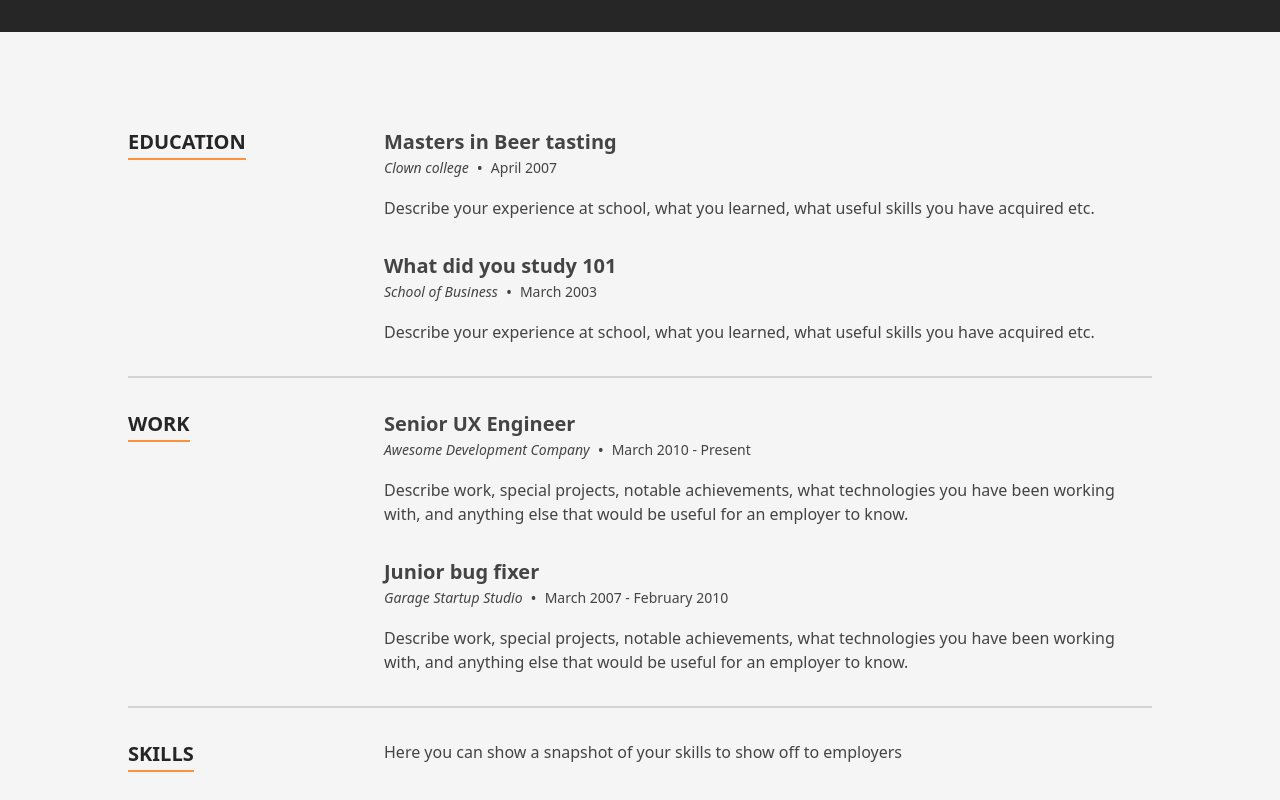
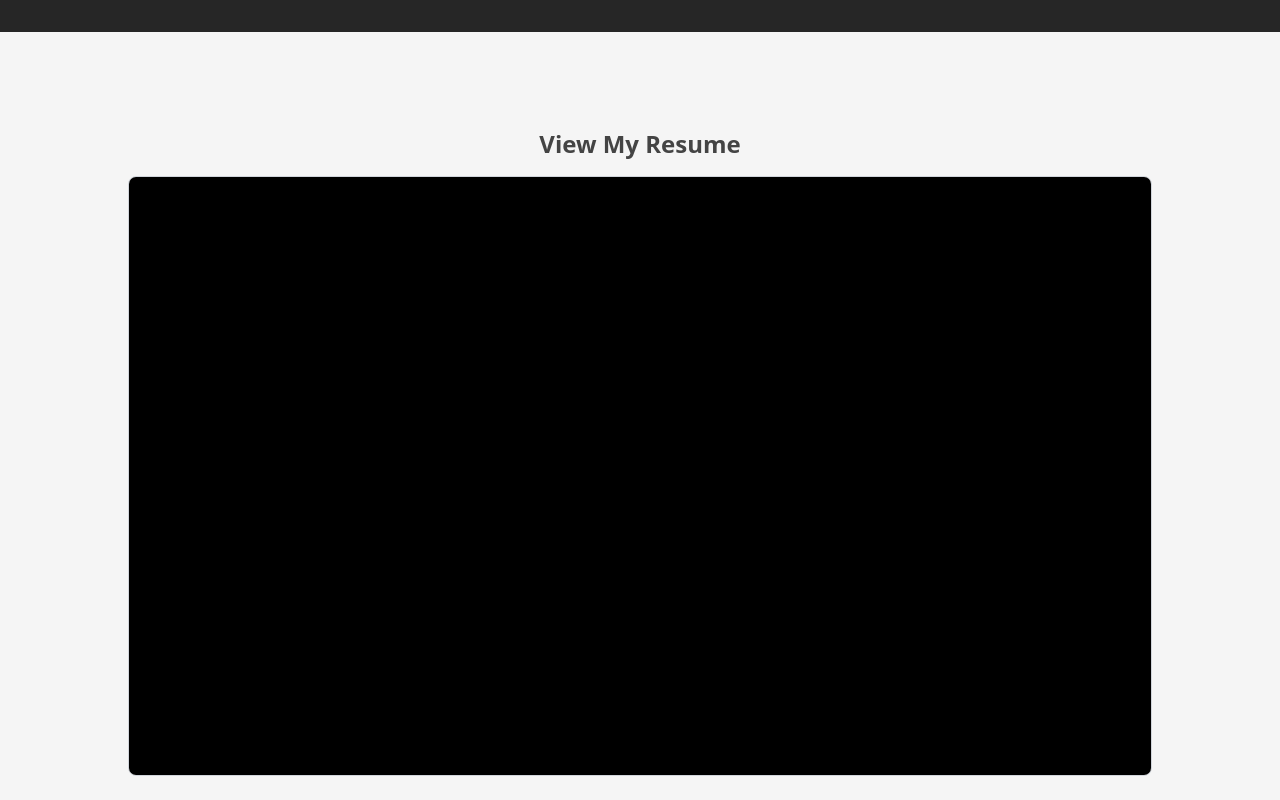
Before and after one commit to 7IronSnow7/personal_portfolio_main, a Next.js app: page / in a window 1280 px wide. Shown: the part 1200-2000 px from the top of the page. Built offline with nearby package versions, Linux system fonts and the light colour scheme.

Commit message:
Added a resume option and clickable

```diff
--- a/src/components/Sections/Resume/index.tsx
+++ b/src/components/Sections/Resume/index.tsx
@@ -9,6 +9,19 @@ import TimelineItem from './TimelineItem';
 const Resume: FC = memo(() => {
   return (
     <Section className="bg-neutral-100" sectionId={SectionId.Resume}>
+        {/* Add PDF Resume Viewer at the top */}
+        <div className="mb-8">
+        <h2 className="text-2xl font-bold text-center mb-4">View My Resume</h2>
+        <div className="w-full h-[600px] border border-gray-300 rounded-lg overflow-hidden">
+          <iframe
+            src="/pdfs/resume.pdf"
+            className="w-full h-full"
+            title="Resume PDF"
+          />
+        </div>
+      </div>
+
+      {/* Keep existing content */}
       <div className="flex flex-col divide-y-2 divide-neutral-300">
         <ResumeSection title="Education">
           {education.map((item, index) => (
--- a/src/data/data.tsx
+++ b/src/data/data.tsx
@@ -86,7 +86,7 @@ export const heroData: Hero = {
   ),
   actions: [
     {
-      href: '/assets/resume.pdf',
+      href: '/pdfs/resume.pdf',
       text: 'Resume',
       primary: true,
       Icon: ArrowDownTrayIcon,
--- a/src/data/dataDef.ts
+++ b/src/data/dataDef.ts
@@ -22,7 +22,7 @@ export interface HomepageMeta {
  */
 export interface Hero {
   videoSrc?: string;
-  // imageSrc: string;
+  // imageSrc: string; < If want to use image as background
   name: string;
   description: JSX.Element;
   actions: HeroActionItem[];
```
Also changed, not shown: 1 other file (tests, documents, lock files or other folders).
